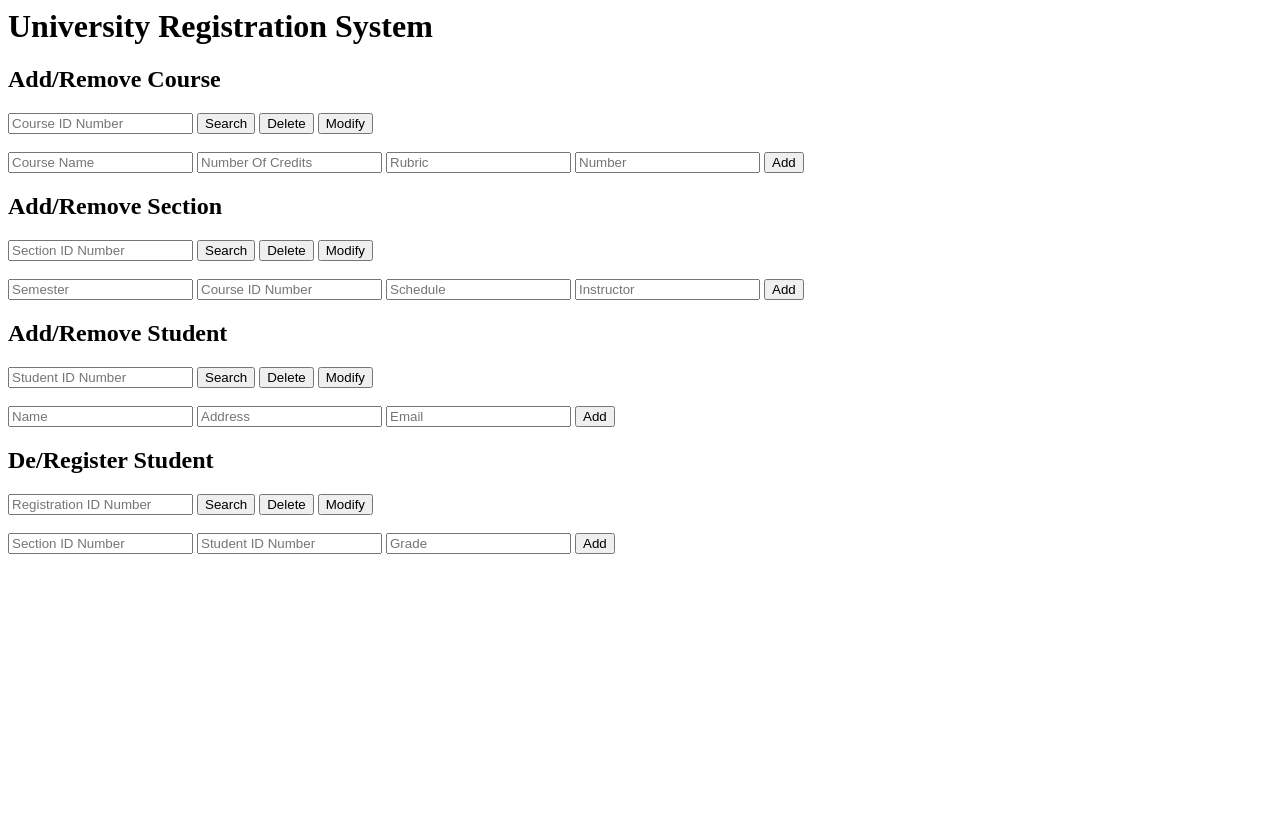
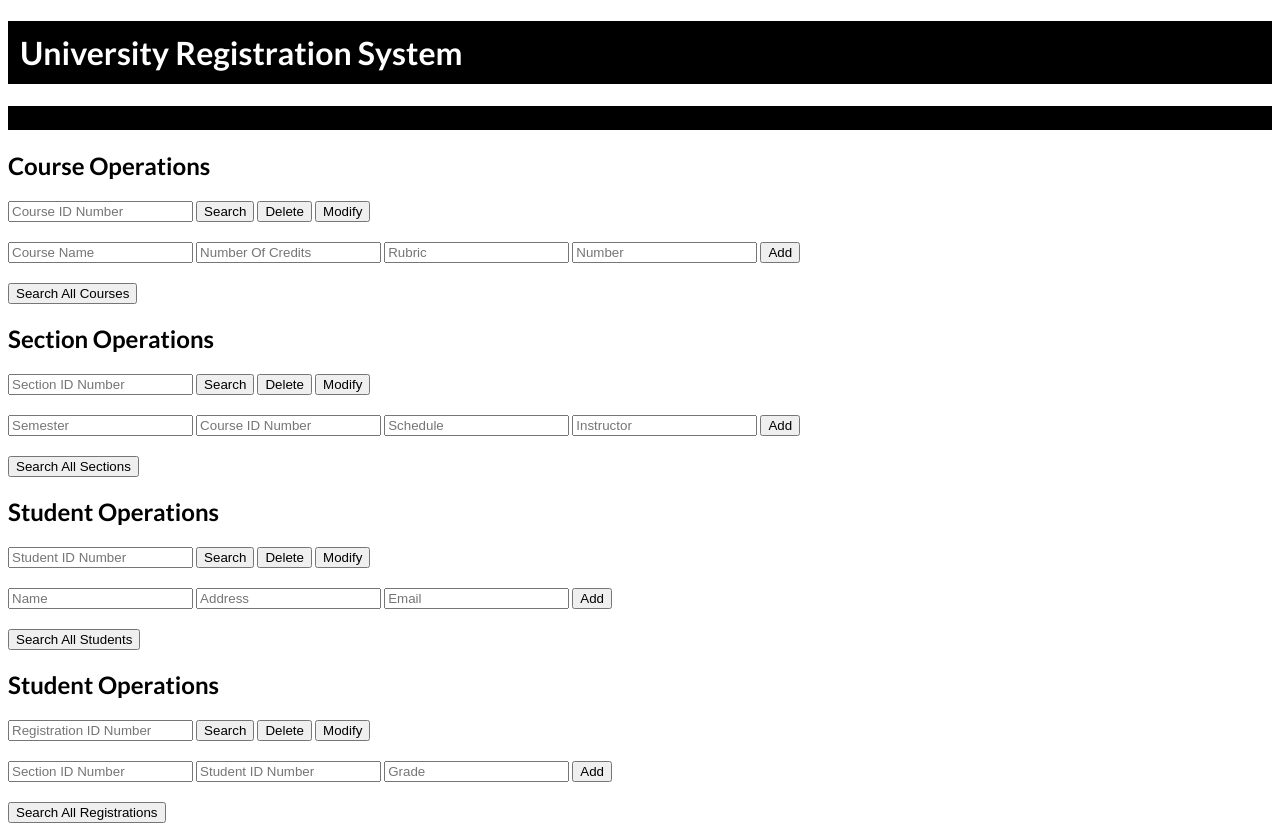
Before and after one commit to St-Cloud-State/project-group8, a Flask app: page / in a window 1280 px wide. Before the commit the page ends 554 px from the top, so only its background shows below. Run offline with Flask 2, Linux system fonts and the light colour scheme.

Commit message:
Add Search All buttons

```diff
--- /dev/null
+++ b/static/styles.css
@@ -0,0 +1,13 @@
+@import url('https://fonts.googleapis.com/css2?family=Lato:wght@700&display=swap');
+
+body {
+    font-family: 'Lato', sans-serif;
+    font-weight: bold;
+}
+
+h1 {
+    border: 2px solid black;
+    color: white;
+    background-color: black;
+    padding: 10px;
+}
--- a/templates/index.html
+++ b/templates/index.html
@@ -1,13 +1,17 @@
-<html>
+<!DOCTYPE html>
+<html lang="en">
 
 <head>
+    <meta charset="UTF-8">
+    <meta name="viewport" content="width=device-width, initial-scale=1.0">
     <title>University Registration System</title>
+    <link rel="stylesheet" href="{{ url_for('static', filename='styles.css') }}">
 </head>
 
 <body>
     <h1>University Registration System<h1>
 
-    <h2>Add/Remove Course</h2>
+    <h2>Course Operations</h2>
         <div id="Course">
             <input type="text" id="Course_ID"               placeholder="Course ID Number">
             <button onclick="search_course()">Search</button>
@@ -19,9 +23,11 @@
             <input type="text" id="Course_Rubric"           placeholder="Rubric">
             <input type="text" id="Course_Number"           placeholder="Number">
             <button onclick="add_course()">Add</button>
+            <br><br>
+            <button onclick="get_all_Courses()">Search All Courses</button>
         </div>
 
-    <h2>Add/Remove Section</h2>
+    <h2>Section Operations</h2>
         <div id="Section">
             <input type="text" id="Section_ID"          placeholder="Section ID Number">
             <button onclick="search_section()">Search</button>
@@ -33,9 +39,11 @@
             <input type="text" id="Section_Schedule"    placeholder="Schedule">
             <input type="text" id="Section_Instructor"  placeholder="Instructor">
             <button onclick="add_section()">Add</button>
+            <br><br>
+            <button onclick="get_all_Sections()">Search All Sections</button>
         </div>
 
-    <h2>Add/Remove Student</h2>
+    <h2>Student Operations</h2>
         <div id="Student">
             <input type="text" id="Student_ID"      placeholder="Student ID Number">
             <button onclick="search_student()">Search</button>
@@ -46,9 +54,11 @@
             <input type="text" id="Student_Address" placeholder="Address">
             <input type="text" id="Student_Email"   placeholder="Email">
             <button onclick="add_student()">Add</button>
+            <br><br>
+            <button onclick="get_all_Students()">Search All Students</button>
         </div>
 
-    <h2>De/Register Student</h2>
+    <h2>Student Operations</h2>
         <div id="Registration">
             <input type="text" id="Registration_ID"          placeholder="Registration ID Number">
             <button onclick="search_registration()">Search</button>
@@ -59,6 +69,8 @@
             <input type="text" id="Registration_StudentID"  placeholder="Student ID Number">
             <input type="text" id="Registration_Grade"      placeholder="Grade">
             <button onclick="add_registration()">Add</button>
+            <br><br>
+            <button onclick="get_all_Registrations()">Search All Registrations</button>
         </div>
 
     <script src="{{ url_for('static', filename='script.js') }}"></script>
```
